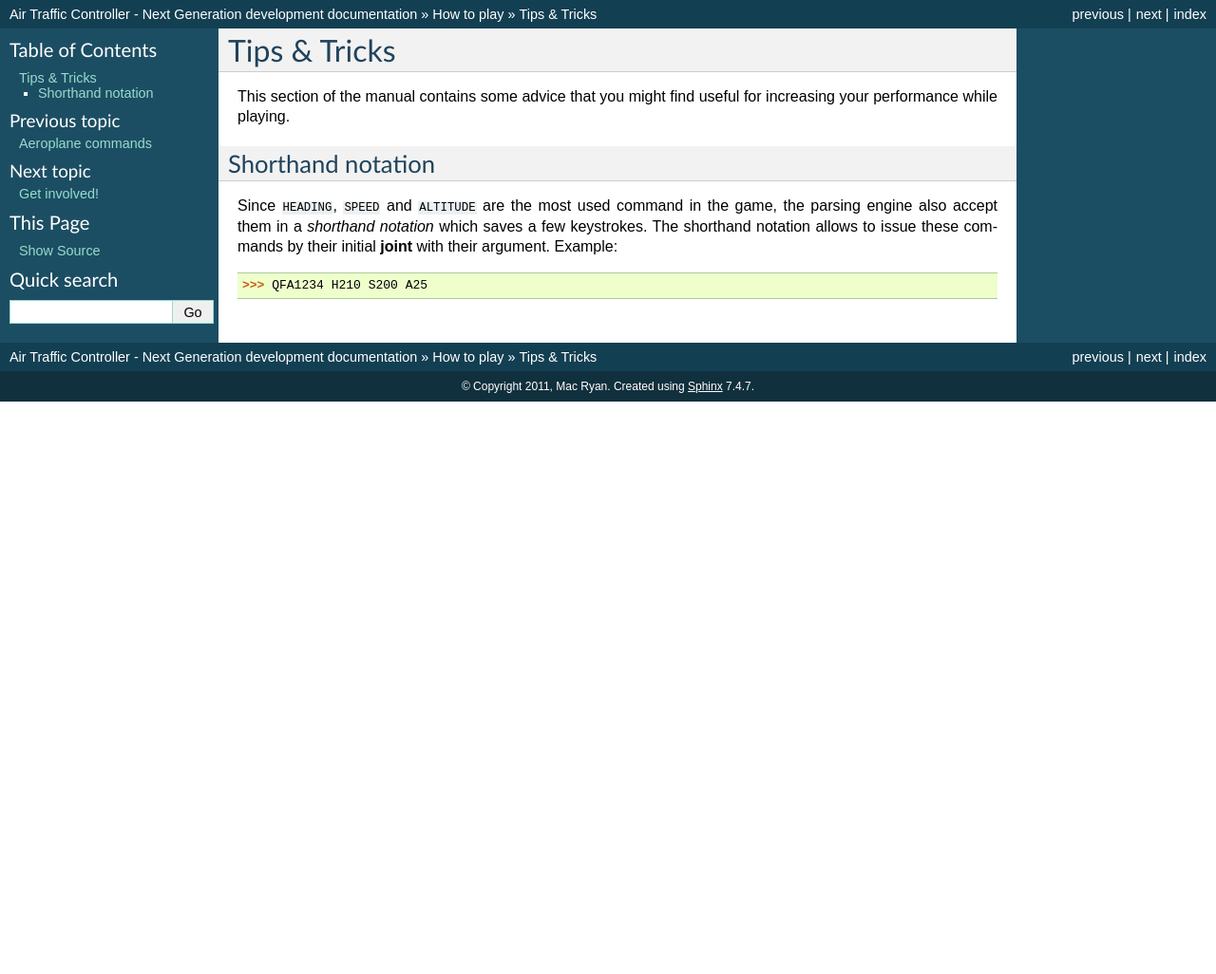
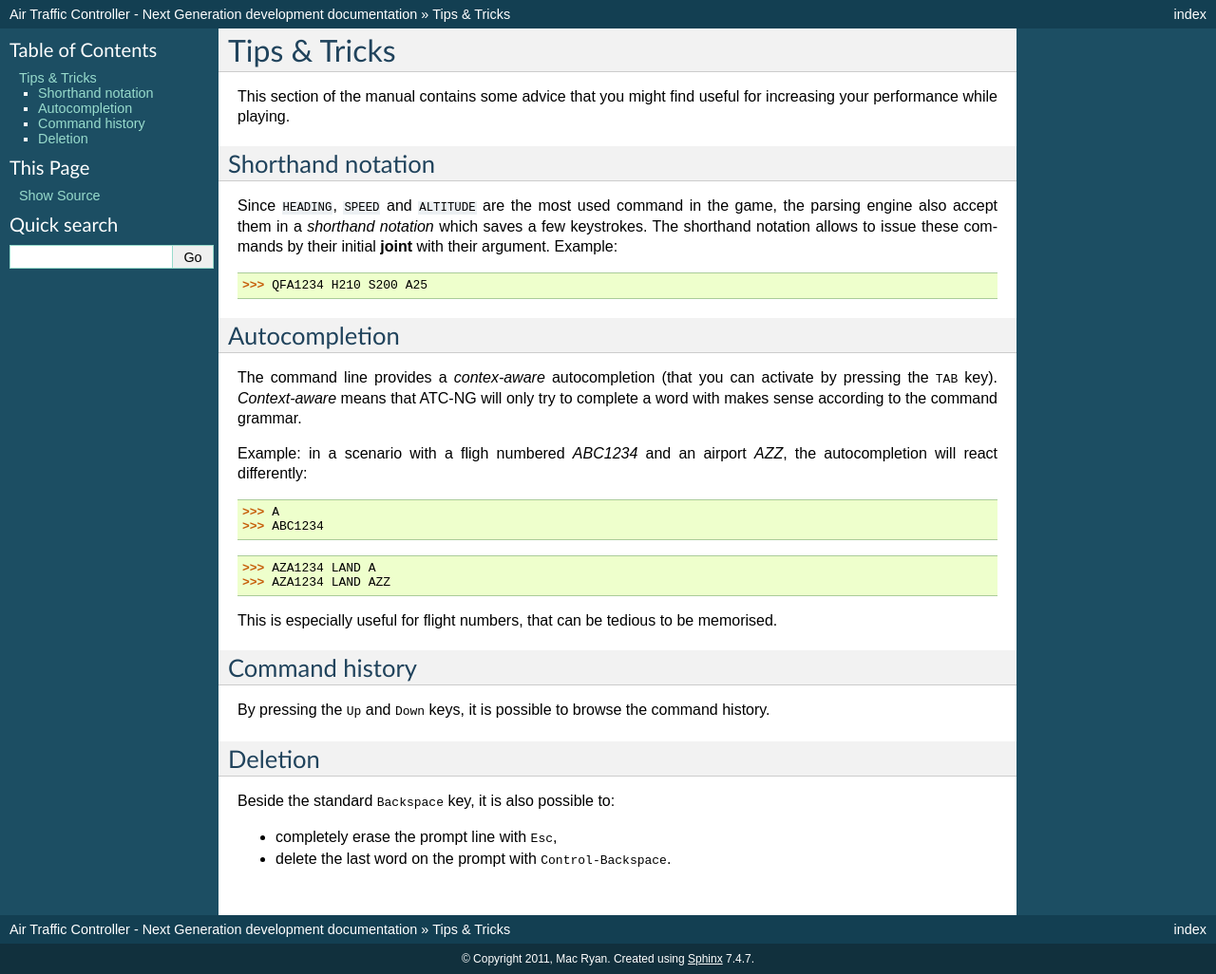
Before and after one commit to quasipedia/atc-ng, a Sphinx documentation site: the page built from docs/tips.rst, in a window 1280 px wide. Shown: the whole page at 95% size. Built offline with Sphinx 7.4.7, drawn with Linux system fonts in a browser that asks for light colours; formulas are drawn with MathJax 3; before the commit the page ends 900 px from its top, so only the background shows below that.

Commit message:
More documentation

```diff
--- a/docs/index.rst
+++ b/docs/index.rst
@@ -28,4 +28,5 @@
 
 * :ref:`genindex`
 * :ref:`search`
+
 .. * :ref:`modindex`
--- a/docs/tips.rst
+++ b/docs/tips.rst
@@ -12,3 +12,33 @@
 initial **joint** with their argument. Example:
 
 >>> QFA1234 H210 S200 A25
+
+Autocompletion
+--------------
+The command line provides a *contex-aware* autocompletion (that you can activate
+by pressing the :kbd:`TAB` key). *Context-aware* means that ATC-NG will only try
+to complete a word with makes sense according to the command grammar.
+
+Example: in a scenario with a fligh numbered `ABC1234` and an airport `AZZ`, the
+autocompletion will react differently:
+
+>>> A
+>>> ABC1234
+
+>>> AZA1234 LAND A
+>>> AZA1234 LAND AZZ
+
+This is especially useful for flight numbers, that can be tedious to be
+memorised.
+
+Command history
+---------------
+By pressing the :kbd:`Up` and :kbd:`Down` keys, it is possible to browse the
+command history.
+
+Deletion
+--------
+Beside the standard :kbd:`Backspace` key, it is also possible to:
+
+* completely erase the prompt line with :kbd:`Esc`,
+* delete the last word on the prompt with :kbd:`Control-Backspace`.
```
Also changed, not shown: docs/game-interface.rst (added, +72 -0 lines), docs/game-manual.rst (+8 -22 lines), docs/_static/aeroport-maps.png (added), docs/_static/command-console.png (added), docs/_static/flight-strips.png (added), docs/_static/game-interface.png (renamed from docs/_static/game_interface.png), docs/_static/radar-screen.png (added).
